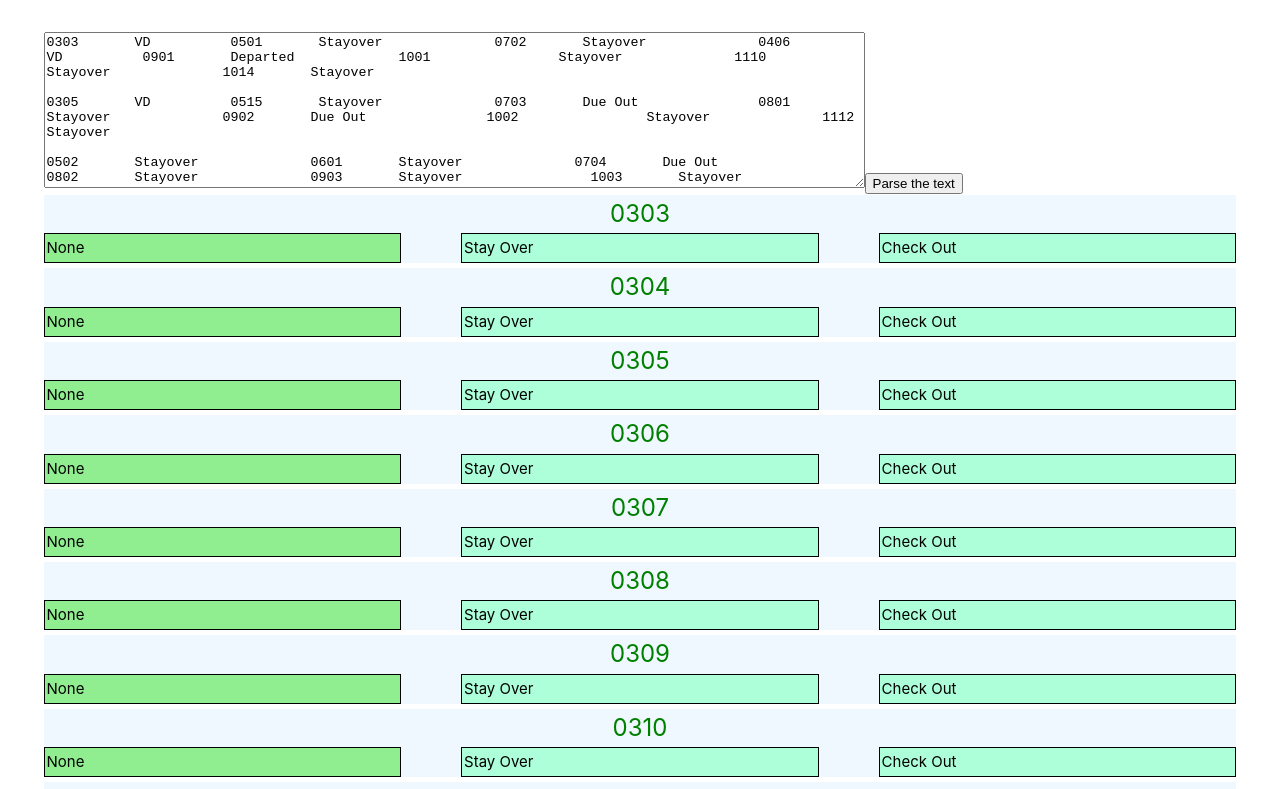
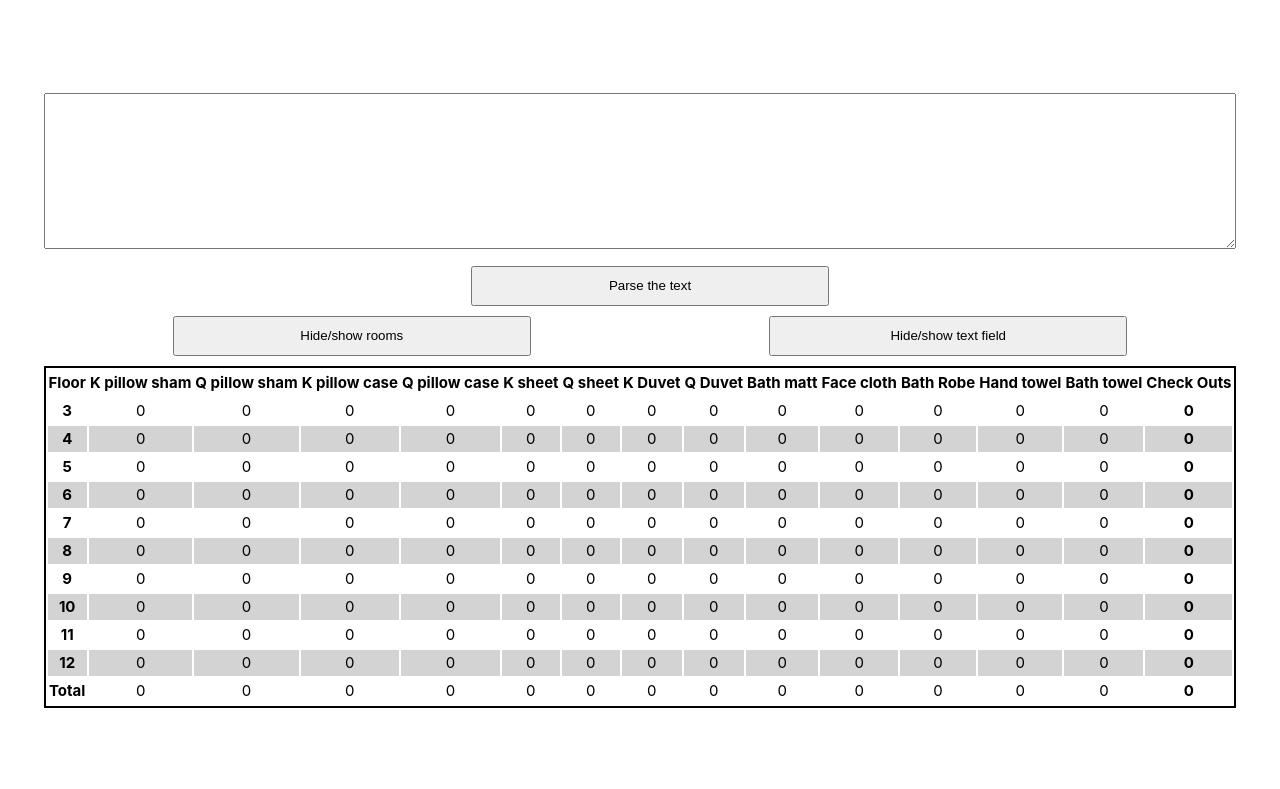
Before and after one commit to termokop/laundry_orders, a Vue app: page / in a window 1280 px wide. Shown: the top 789 px of the page. Built offline with nearby package versions, Linux system fonts and the light colour scheme.

Commit message:
add hide parse component feature

```diff
--- a/src/App.vue
+++ b/src/App.vue
@@ -7,7 +7,9 @@ import parseString from './components/parseString.vue'
 import { linens_for_checkOut, linens_for_stayOver } from './components/linens_for_rooms'
 import { rooms_info } from './components/rooms_info'
 
-let showRoomList = ref(true)
+let showRoomList = ref(false)
+let showParseComponent = ref(true)
+
 let linensNeeded = ref({
   3: { floor: '3' },
   4: { floor: '4' },
@@ -104,10 +106,19 @@ const hideRoomsList = () => {
   // hide list of rooms
   showRoomList.value = !showRoomList.value
 }
+
+const hideParsComponent = () => {
+  showParseComponent.value = !showParseComponent.value
+}
 </script>
 
 <template>
-  <parseString @change-status="changeStatus"></parseString>
+  <parseString @change-status="changeStatus" v-show="showParseComponent"></parseString>
+
+  <div class="btns">
+    <button @click="hideRoomsList">Hide/show rooms</button>
+    <button @click="hideParsComponent">Hide/show text field</button>
+  </div>
 
   <div class="app-class" v-show="showRoomList">
     <div v-for="room in hotelData.rooms" :key="room.room_number">
@@ -115,14 +126,10 @@ const hideRoomsList = () => {
     </div>
   </div>
 
-  <div class="btns">
-    <button @click="calculateForFloors">DO IT!</button>
-    <button @click="hideRoomsList">Hide/show rooms</button>
-  </div>
   <vTable :table-obj="linensNeeded" />
 </template>
 
-<style scoped>
+<style>
 .app-class,
 .btns {
   min-width: 400px;
--- a/src/components/parseString.vue
+++ b/src/components/parseString.vue
@@ -1,10 +1,10 @@
 <script setup>
 import { ref } from 'vue';
-import { sample } from './string_template';
+// import { sample } from './string_template';
 
 const emit = defineEmits(['changeStatus'])
 
-let strForParse = ref(sample)
+let strForParse = ref('')
 
 const parseTheString = (() => {
     let strWithoutSpaces = strForParse.value.replace(/\n/g, "").replace(/\s+/g, "")
@@ -49,6 +49,16 @@ const changeStatusForArr = (arr => {
 
     <div>
         <textarea name="strForParse" id="" cols="100" rows="10" v-model="strForParse"></textarea>
-        <button @click="parseTheString">Parse the text</button>
+        <div class="btns">
+            <button @click="parseTheString">Parse the text</button>
+        </div>
     </div>
 </template>
+
+<style scoped>
+
+textarea {
+    width: 100%;
+}
+
+</style>
```
Also changed, not shown: 5 other files (tests, documents, lock files or other folders).
